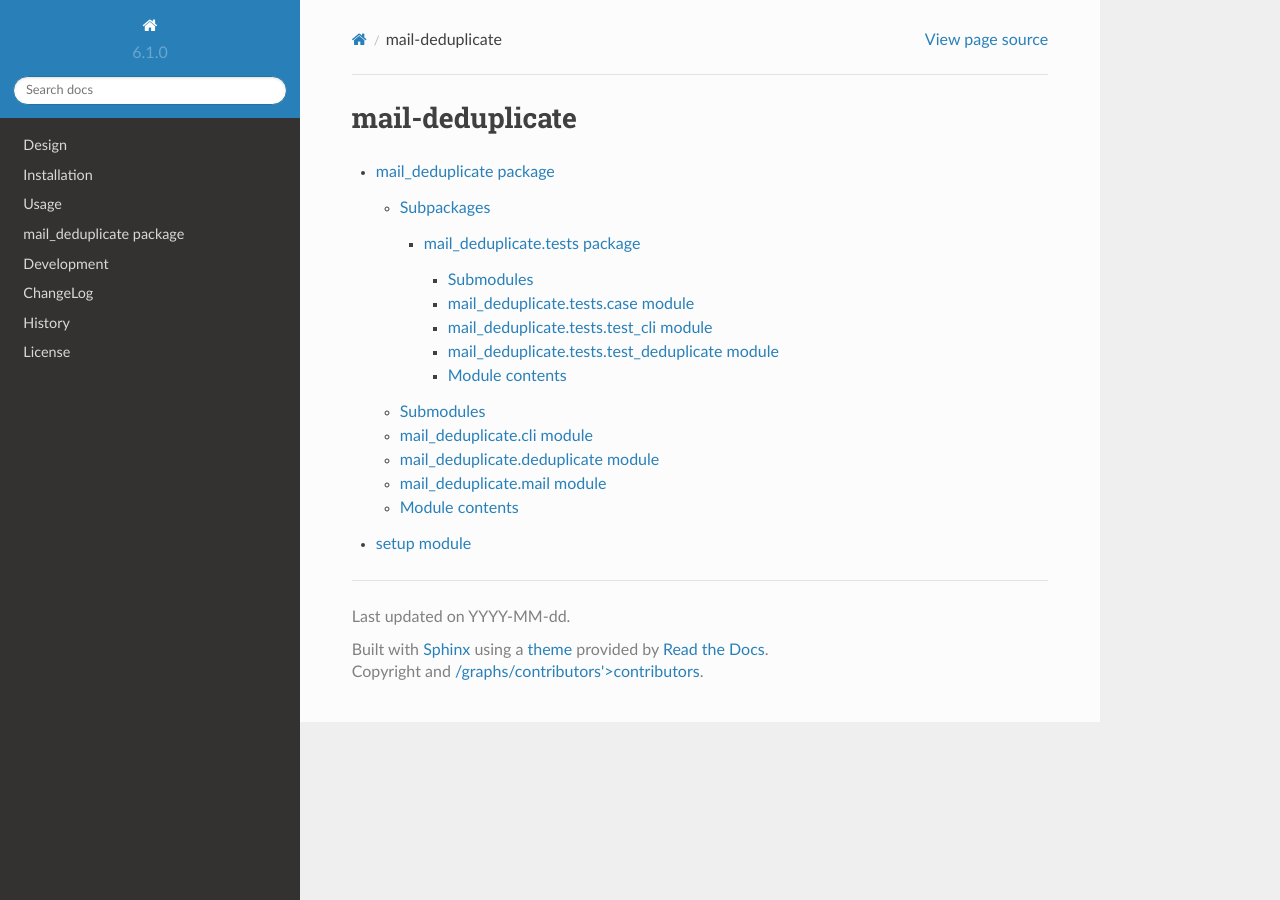
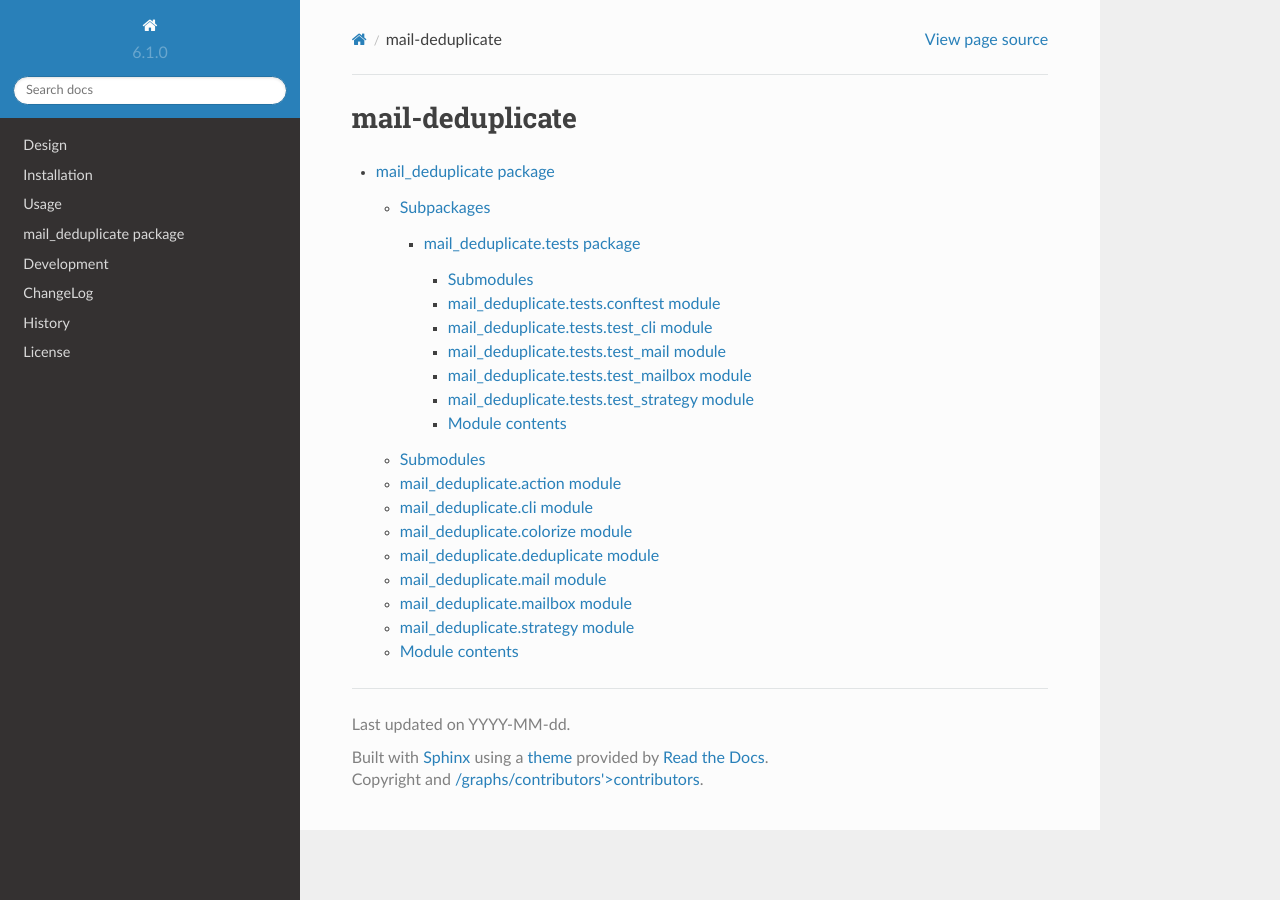
Before and after one commit to kdeldycke/mail-deduplicate, a Sphinx documentation site: the page built from docs/modules.rst, in a window 1280 px wide. Built offline with Sphinx 7.4.7 and the Read the Docs theme 2.0.0, drawn with Linux system fonts in a browser that asks for light colours; pages that are not in the unit, such as notebooks, are missing from menus; the version number is read from the project's files by our own code.

Commit message:
[autofix] Update Sphinx apidoc

```diff
--- a/docs/mail_deduplicate.rst
+++ b/docs/mail_deduplicate.rst
@@ -1,45 +1,77 @@
-mail_deduplicate package
-===========================
+mail\_deduplicate package
+=========================
 
 Subpackages
 -----------
 
 .. toctree::
+   :maxdepth: 4
 
-    mail_deduplicate.tests
+   mail_deduplicate.tests
 
 Submodules
 ----------
 
-mail_deduplicate.cli module
-------------------------------
+mail\_deduplicate.action module
+-------------------------------
+
+.. automodule:: mail_deduplicate.action
+   :members:
+   :undoc-members:
+   :show-inheritance:
+
+mail\_deduplicate.cli module
+----------------------------
 
 .. automodule:: mail_deduplicate.cli
-    :members:
-    :undoc-members:
-    :show-inheritance:
+   :members:
+   :undoc-members:
+   :show-inheritance:
 
-mail_deduplicate.deduplicate module
---------------------------------------
+mail\_deduplicate.colorize module
+---------------------------------
+
+.. automodule:: mail_deduplicate.colorize
+   :members:
+   :undoc-members:
+   :show-inheritance:
+
+mail\_deduplicate.deduplicate module
+------------------------------------
 
 .. automodule:: mail_deduplicate.deduplicate
-    :members:
-    :undoc-members:
-    :show-inheritance:
+   :members:
+   :undoc-members:
+   :show-inheritance:
 
-mail_deduplicate.mail module
--------------------------------
+mail\_deduplicate.mail module
+-----------------------------
 
 .. automodule:: mail_deduplicate.mail
-    :members:
-    :undoc-members:
-    :show-inheritance:
+   :members:
+   :undoc-members:
+   :show-inheritance:
 
+mail\_deduplicate.mailbox module
+--------------------------------
+
+.. automodule:: mail_deduplicate.mailbox
+   :members:
+   :undoc-members:
+   :show-inheritance:
+
+mail\_deduplicate.strategy module
+---------------------------------
+
+.. automodule:: mail_deduplicate.strategy
+   :members:
+   :undoc-members:
+   :show-inheritance:
 
 Module contents
 ---------------
 
 .. automodule:: mail_deduplicate
-    :members:
-    :undoc-members:
-    :show-inheritance:
+   :members:
+   :undoc-members:
+   :show-inheritance:
--- a/docs/mail_deduplicate.tests.rst
+++ b/docs/mail_deduplicate.tests.rst
@@ -1,38 +1,53 @@
-mail_deduplicate.tests package
-=================================
+mail\_deduplicate.tests package
+===============================
 
 Submodules
 ----------
 
-mail_deduplicate.tests.case module
--------------------------------------
+mail\_deduplicate.tests.conftest module
+---------------------------------------
 
-.. automodule:: mail_deduplicate.tests.case
-    :members:
-    :undoc-members:
-    :show-inheritance:
+.. automodule:: mail_deduplicate.tests.conftest
+   :members:
+   :undoc-members:
+   :show-inheritance:
 
-mail_deduplicate.tests.test_cli module
+mail\_deduplicate.tests.test\_cli module
+----------------------------------------
+
+.. automodule:: mail_deduplicate.tests.test_cli
+   :members:
+   :undoc-members:
+   :show-inheritance:
+
+mail\_deduplicate.tests.test\_mail module
 -----------------------------------------
 
-.. automodule:: mail_deduplicate.tests.test_cli
-    :members:
-    :undoc-members:
-    :show-inheritance:
+.. automodule:: mail_deduplicate.tests.test_mail
+   :members:
+   :undoc-members:
+   :show-inheritance:
 
-mail_deduplicate.tests.test_deduplicate module
--------------------------------------------------
+mail\_deduplicate.tests.test\_mailbox module
+--------------------------------------------
 
-.. automodule:: mail_deduplicate.tests.test_deduplicate
-    :members:
-    :undoc-members:
-    :show-inheritance:
+.. automodule:: mail_deduplicate.tests.test_mailbox
+   :members:
+   :undoc-members:
+   :show-inheritance:
 
+mail\_deduplicate.tests.test\_strategy module
+---------------------------------------------
+
+.. automodule:: mail_deduplicate.tests.test_strategy
+   :members:
+   :undoc-members:
+   :show-inheritance:
 
 Module contents
 ---------------
 
 .. automodule:: mail_deduplicate.tests
-    :members:
-    :undoc-members:
-    :show-inheritance:
+   :members:
+   :undoc-members:
+   :show-inheritance:
--- a/docs/modules.rst
+++ b/docs/modules.rst
@@ -5,4 +5,3 @@ mail-deduplicate
    :maxdepth: 4
 
    mail_deduplicate
-   setup
```
